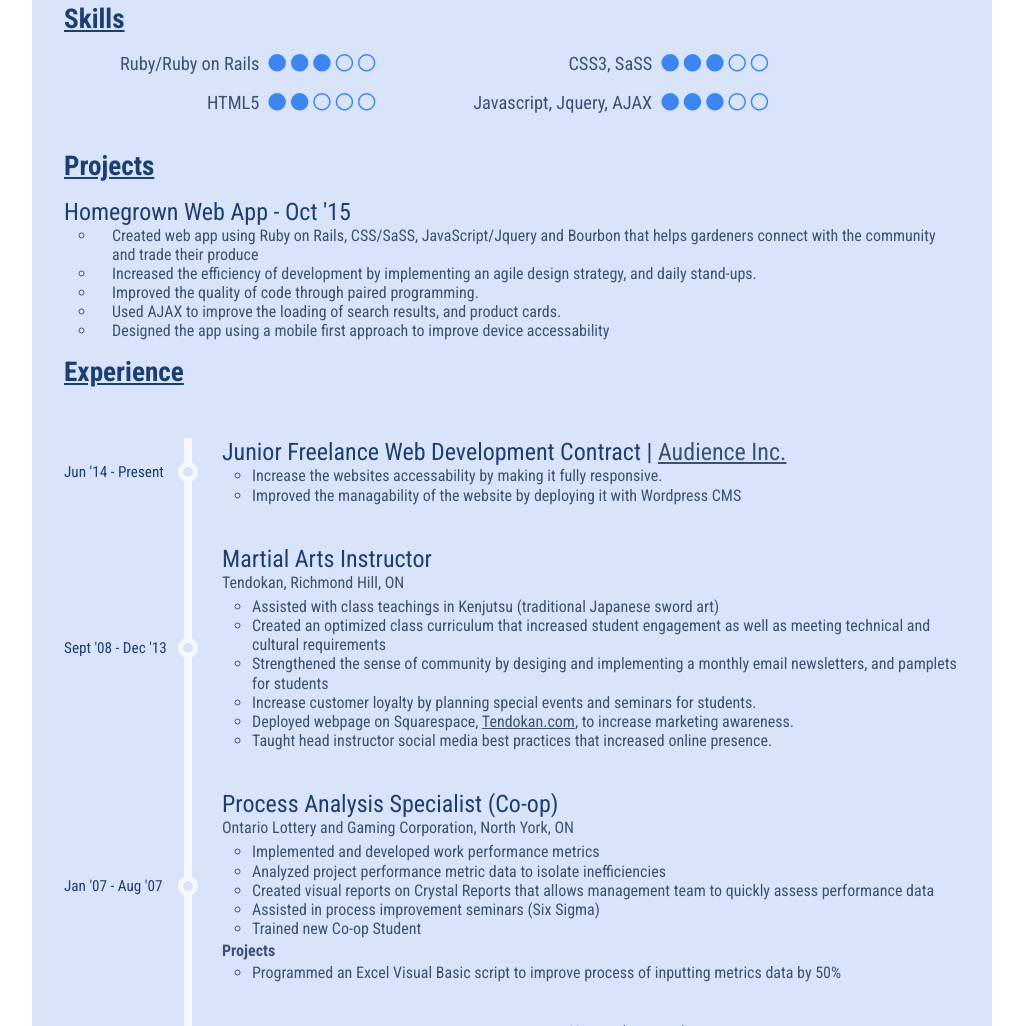
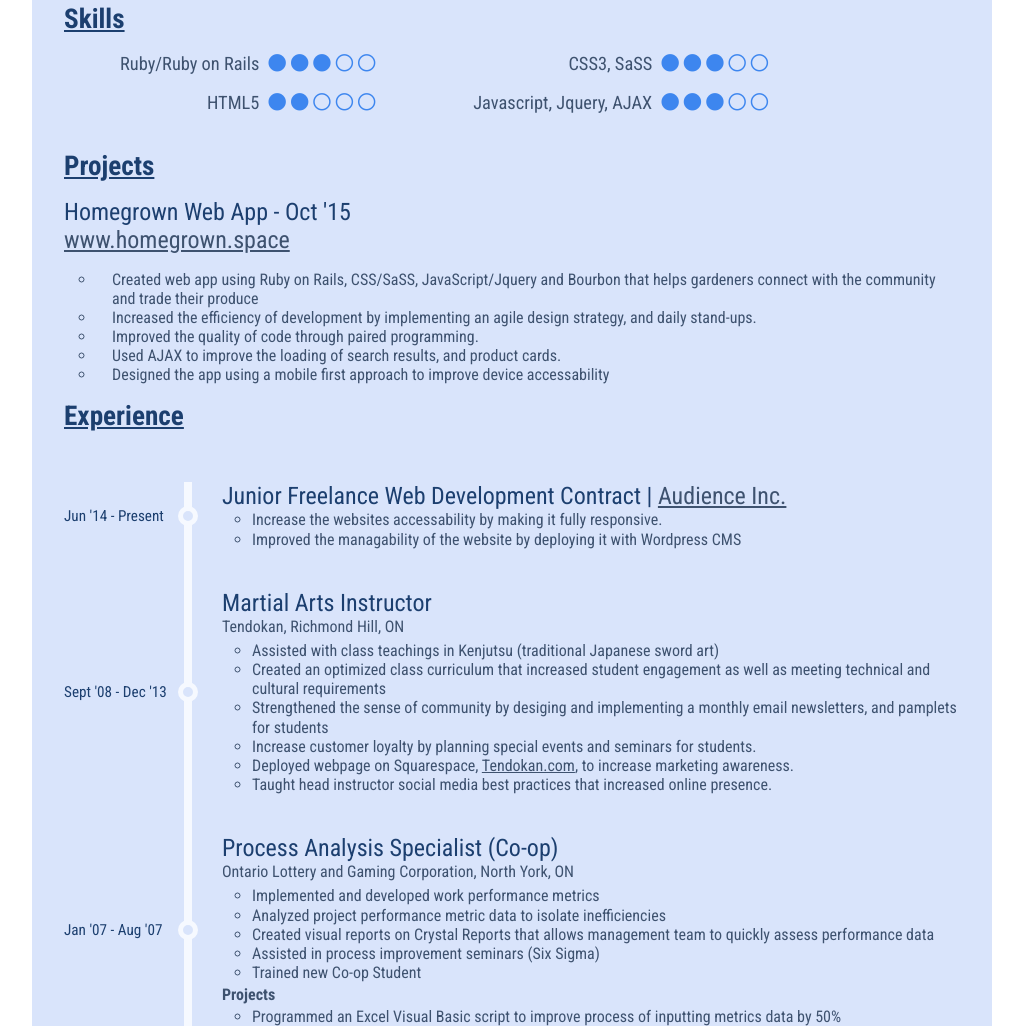
Before and after one commit to irwinchan/http-irwinchan.github.io, a plain HTML site: page index.html in a window 1280 px wide. Shown: the part 869-1895 px from the top of the page, without its empty margins (128-1151 px from the left). Drawn offline with Linux system fonts and the light colour scheme.

Commit message:
Add Link to Project
Add www.homegrown.space link to project

```diff
--- a/index.html
+++ b/index.html
@@ -82,7 +82,14 @@
         <h2>Projects</h2>
 
         <ul class="project-details">
-          <strong>Homegrown Web App - Oct '15</strong>
+          <strong>Homegrown Web App - Oct '15</strong><br/>
+          <div class='project-link'>
+            <strong>
+              <a href="http://www.homegrown.space">
+                www.homegrown.space
+              </a>
+            </strong>
+          </div>
           <li>Created web app using Ruby on Rails, CSS/SaSS, JavaScript/Jquery and Bourbon that helps gardeners connect with the community and trade their produce</li>
           <li>Increased the efficiency of development by implementing an agile design strategy, and daily stand-ups.</li>
           <li>Improved the quality of code through paired programming.</li>
--- a/resume_styles.css
+++ b/resume_styles.css
@@ -17,14 +17,6 @@ a {
   color: #3E526F;
 }
 
-.projects ul {
-    list-style: circle;
-}
-
-.projects li {
-    padding-left: 1em;
-    margin-left: 2em;
-}
 
 /**************************/
 /** Header **/
@@ -223,6 +215,21 @@ nav ul li a {
   content: '\f111 \f111 \f111 \f111 \f111';
 }
 
+/** Projets **/
+.projects ul {
+  list-style: circle;
+}
+
+.projects li {
+  padding-left: 1em;
+  margin-left: 2em;
+}
+
+.projects .project-link {
+  margin-bottom: 1em;
+}
+
+
 /** Experience **/
 
 #experience .job_Details {
```
Lines whose indentation alone changed are shown as unchanged.
